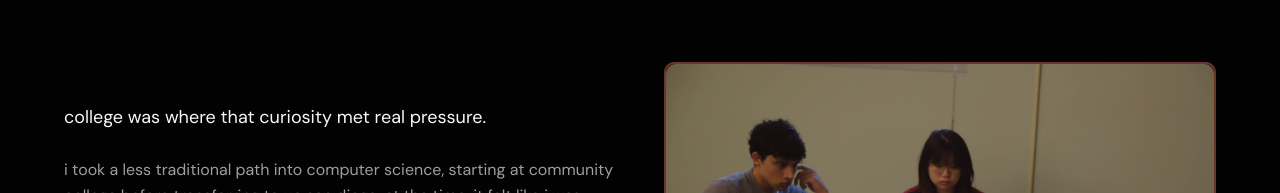
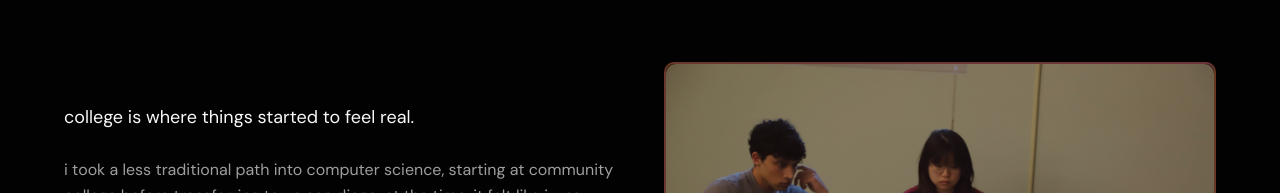
Before and after one commit to rohanmad/portfolio, a Next.js app: page / in a window 1280 px wide. Shown: the part 1314-1507 px from the top of the page. Built offline with nearby package versions, Linux system fonts and the light colour scheme.

Commit message:
ok done fr now

```diff
--- a/app/page.tsx
+++ b/app/page.tsx
@@ -221,7 +221,7 @@ export default function Portfolio() {
           <div className="grid md:grid-cols-2 gap-12 items-center mb-16">
             <div className="space-y-6">
               <p className="text-foreground leading-relaxed text-lg">
-              college was where that curiosity met real pressure.
+              college is where things started to feel real.
               </p>
               <p className="text-muted-foreground leading-relaxed">
               i took a less traditional path into computer science, starting at community college before transferring to uc san diego.
```
